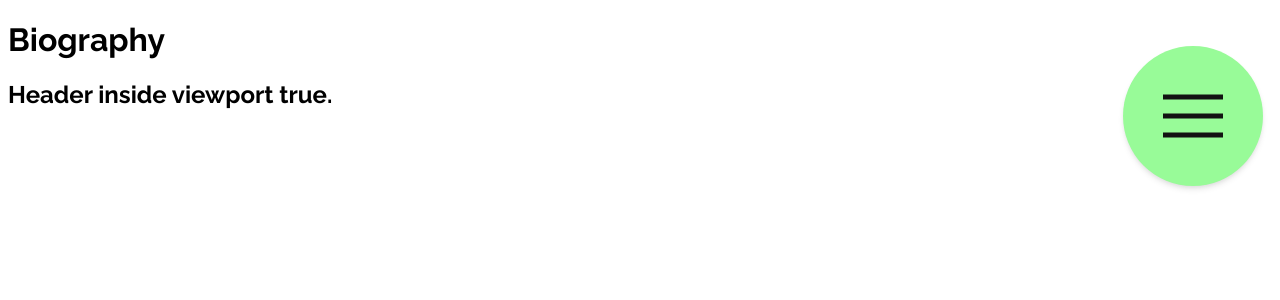
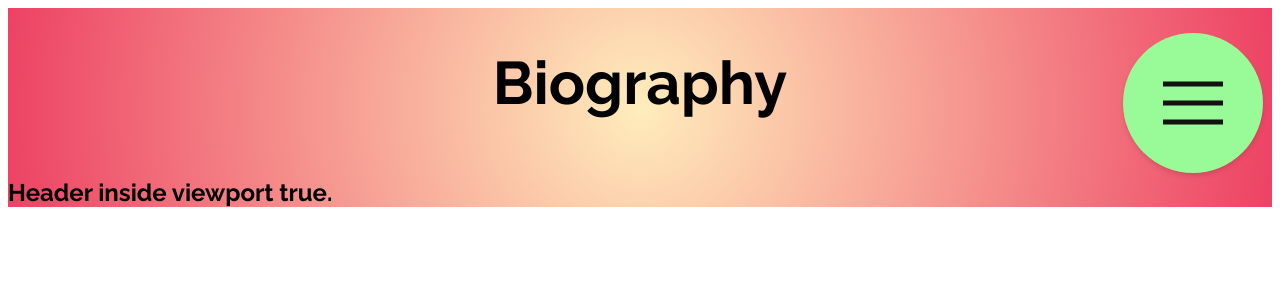
Before and after one commit to riefer02/tolberts-fe, a Next.js app: page /biography in a window 1280 px wide. Shown: the top 300 px of the page. Built offline with nearby package versions, Linux system fonts and the light colour scheme.

Commit message:
solve z-index issue + new gradient background <3

```diff
--- a/assets/styles/components/_layout.module.scss
+++ b/assets/styles/components/_layout.module.scss
@@ -1,6 +1,16 @@
 @import '../utilities/variables.module';
 
 .layout {
-  //   z-index: $z-index-layout;
-  //   position: relative;
+  z-index: $z-index-layout;
 }
+
+.pageLayout {
+  position: relative;
+  height: 100%;
+  background: rgb(255, 237, 188);
+  background: radial-gradient(
+    circle,
+    rgba(255, 237, 188, 1) 0%,
+    rgba(237, 66, 100, 1) 100%
+  );
+}
--- a/assets/styles/components/_page-header.module.scss
+++ b/assets/styles/components/_page-header.module.scss
@@ -1,5 +1,16 @@
 @import '../utilities/colors.module';
+@import '../utilities//variables.module';
+
+.pageHeader__content {
+  display: flex;
+  justify-content: center;
+  align-items: center;
+  width: 100%;
+  position: relative;
+  height: 100%;
+  z-index: $z-index-main-layout;
+}
 
 .pageHeader {
-  // background-color: $color-purple-dark;
+  font-size: 60px;
 }
--- a/assets/styles/utilities/_base.scss
+++ b/assets/styles/utilities/_base.scss
@@ -3,3 +3,6 @@
 body {
   font-family: $font-family-primary;
 }
+
+main {
+}
--- a/assets/styles/utilities/_variables.module.scss
+++ b/assets/styles/utilities/_variables.module.scss
@@ -1,6 +1,7 @@
 // Layers
 $z-index-base: 0;
 $z-index-layout: 1;
+$z-index-main-layout: 2;
 $z-index-video-background: 2;
 $z-index-primary-content: 3;
 $z-index-nav: 4;
--- a/components/Layout.js
+++ b/components/Layout.js
@@ -1,6 +1,7 @@
 import React from 'react';
 import styles from '../assets/styles/components/_layout.module.scss';
 import PageHeader from '../components/PageHeader';
+import PageLayout from '../components/PageLayout';
 import Navigation from '../components/Navigation';
 import Head from 'next/head';
 
@@ -12,8 +13,10 @@ export default function Layout({ children, title }) {
         <link rel="icon" href="/tld-logo.svg" />
       </Head>
       <Navigation />
-      <PageHeader title={title} />
-      {children}
+      <PageLayout>
+        <PageHeader title={title} />
+        {children}
+      </PageLayout>
     </div>
   );
 }
--- a/components/Navigation.js
+++ b/components/Navigation.js
@@ -11,6 +11,10 @@ export default function Navigation() {
   useEffect(() => {
     audio.paused ? audio.play() : '';
   }, [isActive]);
+
+  useEffect(() => {
+    console.log('route changed');
+  }, []);
 
   return (
     <div className={styles.nav}>
--- a/components/PageHeader.js
+++ b/components/PageHeader.js
@@ -2,5 +2,9 @@ import React from 'react';
 import styles from '../assets/styles/components/_page-header.module.scss';
 
 export default function PageHeader({ title }) {
-  return <h1 className={styles.pageHeader}>{title}</h1>;
+  return (
+    <div className={styles.pageHeader__content}>
+      <h1 className={styles.pageHeader}>{title}</h1>
+    </div>
+  );
 }
--- /dev/null
+++ b/components/PageLayout.js
@@ -0,0 +1,6 @@
+import React from 'react';
+import styles from '../assets/styles/components/_layout.module.scss';
+
+export default function PageLayout({ children }) {
+  return <div className={styles.pageLayout}>{children}</div>;
+}
--- a/pages/events/[id].js
+++ b/pages/events/[id].js
@@ -12,8 +12,9 @@ export default function Event({ event }) {
   return (
     <Layout title={name}>
       <div className="container">
-        <span onClick={() => router.back()}>Click here to go back</span>
         <h1>{name}</h1>
+        <button onClick={() => router.back()}>Click here to go back</button>
+        <div className="w-100 h-100 bg-indigo-500 flex justify-center align-middle"></div>
       </div>
     </Layout>
   );
```
